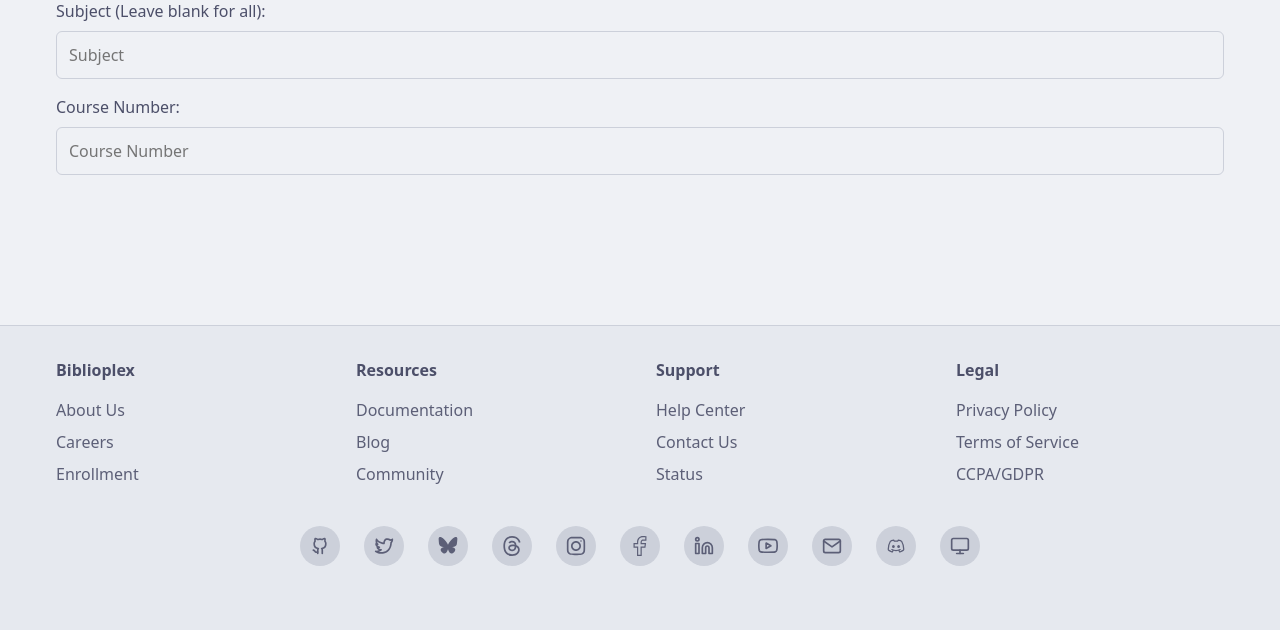
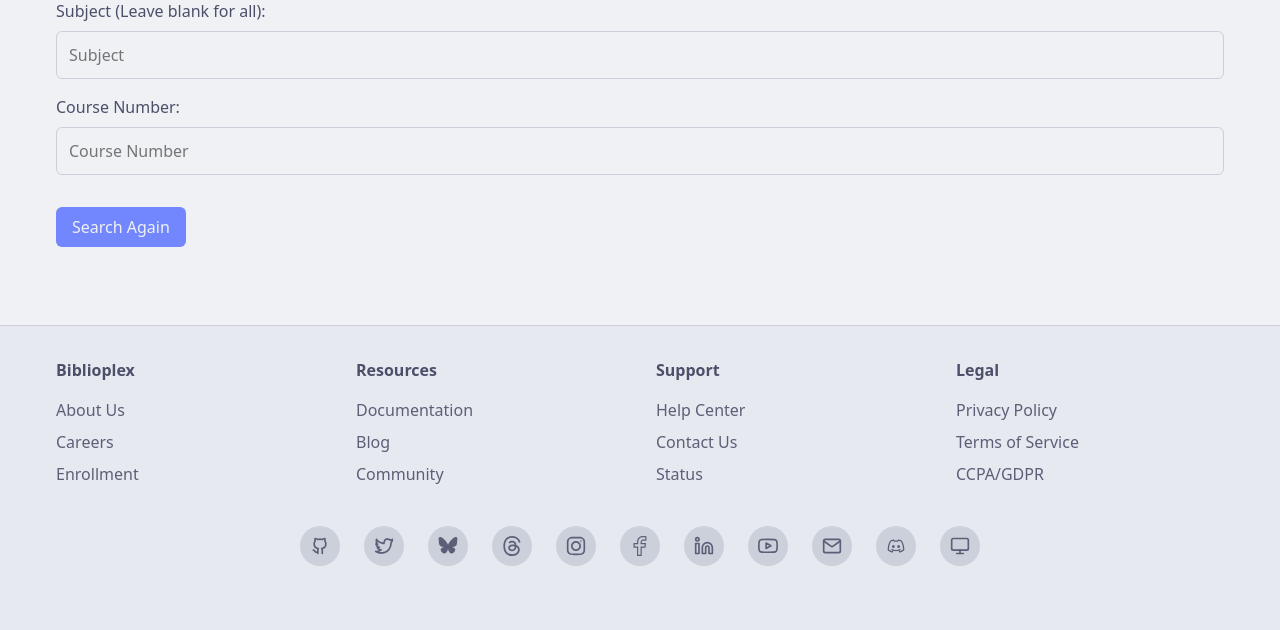
Before and after one commit to UCM-CSE-108-Biblioplex/Student-Enrollment, a Flask app: page /enrollment/course_catalog/1 in a window 1280 px wide. Shown: the part 170-800 px from the top of the page. Run offline with Flask 3, Linux system fonts and the light colour scheme; parts of the project's set-up code (start-up, migrations or seed data) failed here and were passed over; some libraries are stand-ins or nearby versions.

Commit message:
Added a back button for `course_catalog.html` for convenience of users if they want to check classes from other semesters.

```diff
--- a/website/templates/courses.html
+++ b/website/templates/courses.html
@@ -38,6 +38,9 @@
             <input class="form-input" type="text" name="course" id="course-num" placeholder="Course Number">
             </div>
         </form>
+        <a href="{{ url_for('site_enrollment.catalog')}}">
+            <button class="mt-4 mb-8 btn btn-primary" type="button">Search Again</button>
+        </a>
         {% endif %}
     </div>
 </div>
```
